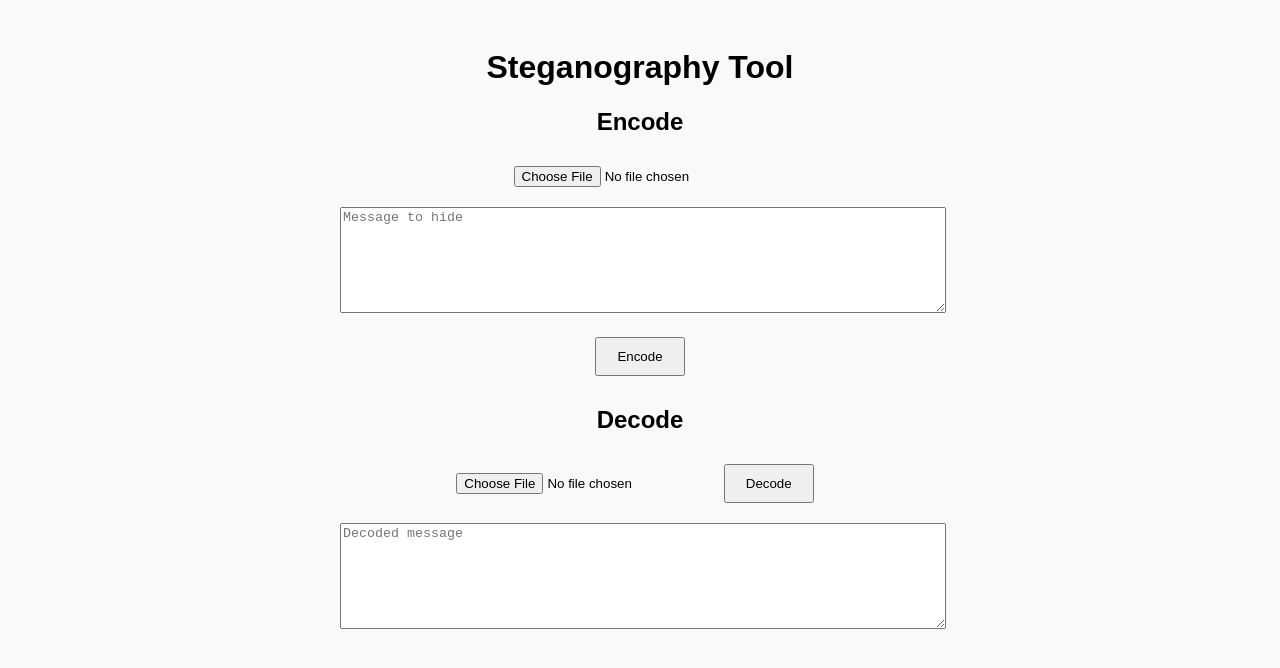
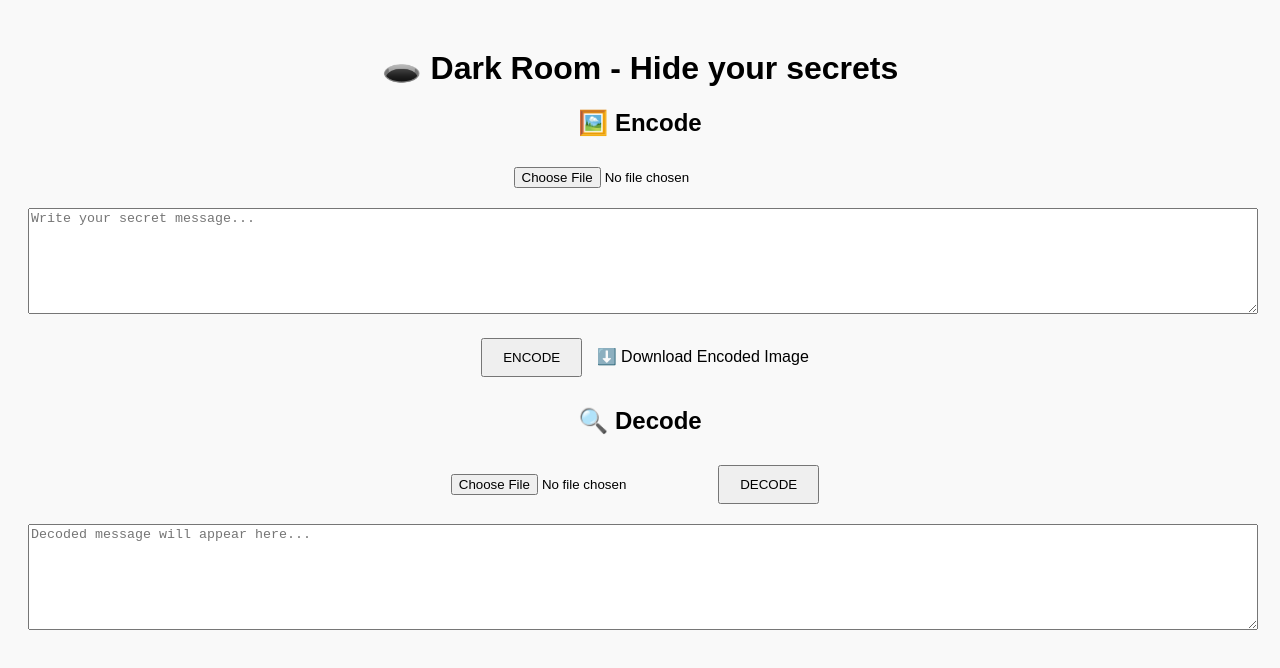
Before and after one commit to ExoDraedon/-bWgZ-, a plain HTML site: page index.html in a window 1280 px wide. Drawn offline with Linux system fonts and the light colour scheme.

Commit message:
Update index.html

```diff
--- a/index.html
+++ b/index.html
@@ -1,24 +1,31 @@
 <!DOCTYPE html>
-<html>
+<html lang="en">
 <head>
-  <meta charset="utf-8">
-  <title>Steganography Tool</title>
+  <meta charset="UTF-8">
+  <title>Dark Room - Steganography</title>
   <link rel="stylesheet" href="style.css">
+  <link href="https://fonts.googleapis.com/css2?family=VT323&display=swap" rel="stylesheet">
 </head>
 <body>
-  <h1>Steganography Tool</h1>
-  <div class="container">
-    <h2>Encode</h2>
-    <input type="file" id="encode-image" accept="image/*">
-    <textarea id="message" placeholder="Message to hide"></textarea>
-    <button onclick="encode()">Encode</button>
+  <div class="frame">
+    <h1>🕳️ Dark Room - Hide your secrets</h1>
+
+    <div class="panel">
+      <h2>🖼️ Encode</h2>
+      <input type="file" id="encode-image" accept="image/*">
+      <textarea id="message" placeholder="Write your secret message..."></textarea>
+      <button onclick="encode()">ENCODE</button>
+      <a id="download" download="encoded.png">⬇️ Download Encoded Image</a>
+    </div>
+
+    <div class="panel">
+      <h2>🔍 Decode</h2>
+      <input type="file" id="decode-image" accept="image/*">
+      <button onclick="decode()">DECODE</button>
+      <textarea id="decoded-message" placeholder="Decoded message will appear here..."></textarea>
+    </div>
+
     <canvas id="canvas" style="display:none;"></canvas>
-    <a id="download" style="display:none;" download="encoded.png">Download Encoded Image</a>
-
-    <h2>Decode</h2>
-    <input type="file" id="decode-image" accept="image/*">
-    <button onclick="decode()">Decode</button>
-    <textarea id="decoded-message" placeholder="Decoded message"></textarea>
   </div>
 
   <script src="steganography.js"></script>
```
